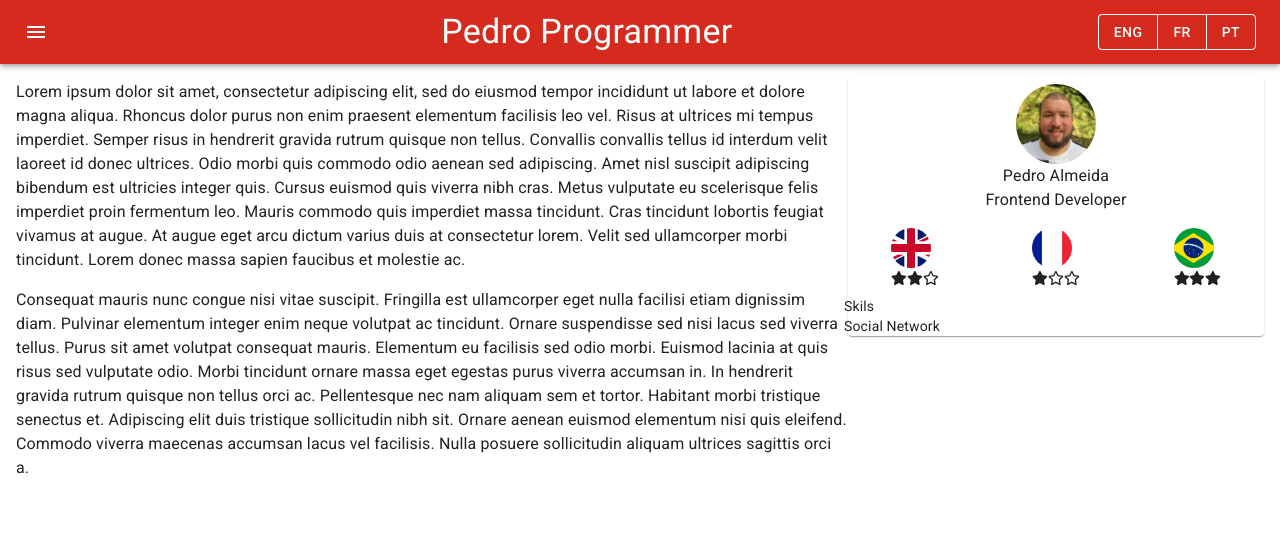
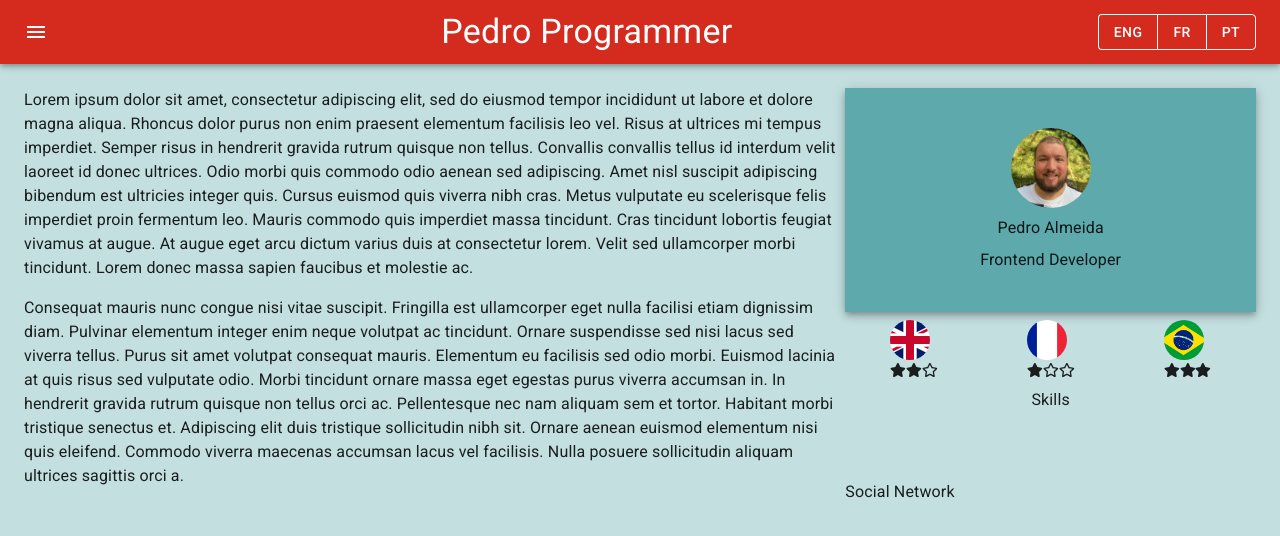
Before and after one commit to PedroMarianoAlmeida/my-website-2021, a Next.js app: page / in a window 1280 px wide. Shown: the top 536 px of the page. Built offline with nearby package versions, Linux system fonts and the light colour scheme.

Commit message:
Layout adjusts with Flexbox

```diff
--- a/pages/index.tsx
+++ b/pages/index.tsx
@@ -1,10 +1,10 @@
-import Grid from "@material-ui/core/Grid";
-import Typography from "@material-ui/core/Typography";
-import LateralCard from "../src/components/specific/IndexPage/LateralCard/LateralCard";
+import Grid from '@material-ui/core/Grid'
+import Typography from '@material-ui/core/Typography'
+import LateralCard from '../src/components/specific/IndexPage/LateralCard/LateralCard'
 
 export default function Home() {
   return (
-    <Grid container spacing={2}>
+    <Grid container>
       <Grid xs={12} sm={8}>
         <Typography paragraph>
           Lorem ipsum dolor sit amet, consectetur adipiscing elit, sed do
@@ -41,5 +41,5 @@ export default function Home() {
         <LateralCard />
       </Grid>
     </Grid>
-  );
+  )
 }
--- a/src/components/specific/IndexPage/LateralCard/LateralCard.tsx
+++ b/src/components/specific/IndexPage/LateralCard/LateralCard.tsx
@@ -1,25 +1,23 @@
-import Paper from "@material-ui/core/Paper";
-import Grid from "@material-ui/core/Grid";
+import Box from '@material-ui/core/Box'
+import Typography from '@material-ui/core/Typography'
 
-import ProfileSummary from "./ProfileSummary";
-import LanguageSecction from "./LanguageSection";
+import ProfileSummary from './ProfileSummary'
+import LanguageSection from './LanguageSection'
 
 const LateralCard = () => {
   return (
-    <Paper>
-      <Grid container spacing={1}>
-        <Grid xs={12}>
-          <ProfileSummary />
-        </Grid>
+    <Box display="flex" flexDirection="column" height="100%">
+      <ProfileSummary />
 
-        <Grid xs={12}>
-          <LanguageSecction />
-        </Grid>
-        <Grid xs={12}>Skils</Grid>
-        <Grid xs={12}>Social Network</Grid>
-      </Grid>
-    </Paper>
-  );
-};
+      <LanguageSection />
 
-export default LateralCard;
+      <Box flexGrow={1} alignSelf="center">
+        <Typography>Skills</Typography>
+      </Box>
+
+      <Typography>Social Network</Typography>
+    </Box>
+  )
+}
+
+export default LateralCard
--- a/src/components/specific/IndexPage/LateralCard/ProfileSummary.tsx
+++ b/src/components/specific/IndexPage/LateralCard/ProfileSummary.tsx
@@ -1,37 +1,42 @@
-import Avatar from "@material-ui/core/Avatar";
-import Typography from "@material-ui/core/Typography";
-import Grid from "@material-ui/core/Grid";
-import Box from "@material-ui/core/Box";
-import { makeStyles } from "@material-ui/core/styles";
+import Avatar from '@material-ui/core/Avatar'
+import Typography from '@material-ui/core/Typography'
+import Box from '@material-ui/core/Box'
+import { makeStyles } from '@material-ui/core/styles'
 
 const useStyles = makeStyles((theme) => ({
   large: {
     width: theme.spacing(10),
     height: theme.spacing(10),
   },
-}));
+  root: {
+    backgroundColor: '#5DA9AC',
+  },
+}))
 
 const Summary = () => {
-  const classes = useStyles();
+  const classes = useStyles()
 
   return (
-    <Box my={1}>
-      <Grid
-        container
-        direction="row"
-        justify="space-around"
-        alignItems="center"
-      >
+    <Box
+      py={5}
+      className={classes.root}
+      display="flex"
+      flexDirection="column"
+      boxShadow={5}
+    >
+      <Box alignSelf="center">
         <Avatar
-          alt="Remy Sharp"
+          alt="Pedro Almeida Picture"
           src="/images/profile.jpeg"
           className={classes.large}
         />
-      </Grid>
-      <Typography align="center">Pedro Almeida</Typography>
+      </Box>
+      <Box my={1}>
+        <Typography align="center">Pedro Almeida</Typography>
+      </Box>
       <Typography align="center">Frontend Developer</Typography>
     </Box>
-  );
-};
+  )
+}
 
-export default Summary;
+export default Summary
--- a/src/lib/theme.tsx
+++ b/src/lib/theme.tsx
@@ -7,13 +7,13 @@ const theme = createMuiTheme({
       main: "#D52B1E",
     },
     secondary: {
-      main: "#EAD94C",
+      main: "#D7F75B",
     },
     error: {
-      main: "#39393A",
+      main: "#805D93",
     },
     background: {
-      default: "#fff",
+      default: "#C3DFE0",
     },
   },
 });
```
Also changed, not shown: .prettierrc.json (added).
